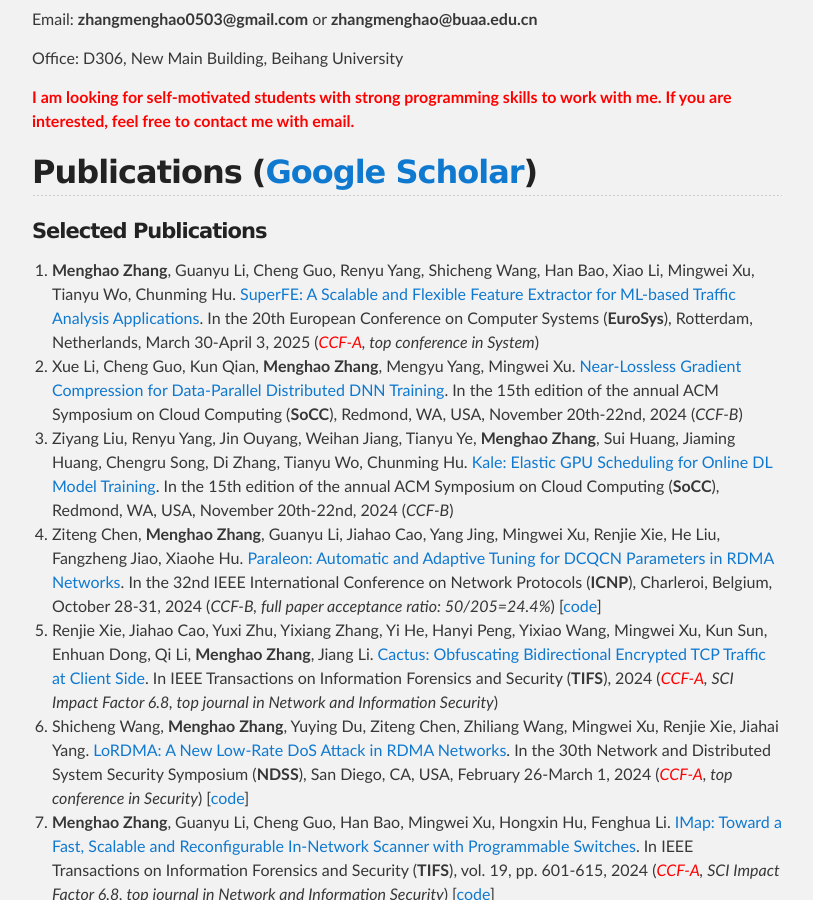
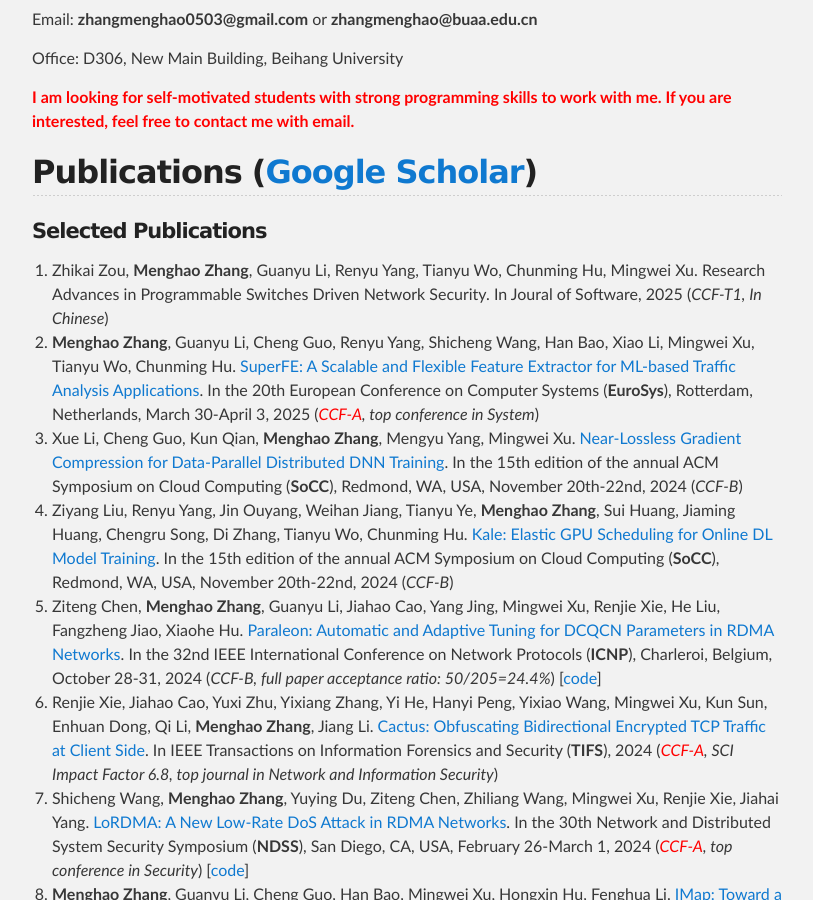
Before and after one commit to zhangmenghao/zhangmenghao.github.io, a Jekyll site: the page built from index.md, in a window 1280 px wide and 900 px high, scrolled down 956 px. Shown: the whole window, without its empty margins (233-1046 px from the left). Built offline with Jekyll 4.4.1, drawn with Linux system fonts in a browser that asks for light colours; some of the changed text lies outside the part shown.

Commit message:
Modify P4 sec survey

```diff
--- a/index.md
+++ b/index.md
@@ -43,6 +43,9 @@ Office: D306, New Main Building, Beihang University
 ## Publications ([Google Scholar](https://scholar.google.com/citations?user=fv-p85gAAAAJ&hl=zh-CN))
 <!-- (* indicates that I am the corresponding author) -->
 #### Selected Publications
+21. Zhikai Zou, __Menghao Zhang__, Guanyu Li, Renyu Yang, Tianyu Wo, Chunming Hu, Mingwei Xu.
+Research Advances in Programmable Switches Driven Network Security.
+In Joural of Software, 2025 (*CCF-T1, In Chinese*)
 20. __Menghao Zhang__, Guanyu Li, Cheng Guo, Renyu Yang, Shicheng Wang, Han Bao, Xiao Li, Mingwei Xu, Tianyu Wo, Chunming Hu.
 [SuperFE: A Scalable and Flexible Feature Extractor for ML-based Traffic Analysis Applications](./papers/EuroSys2024-SuperFE.pdf).
 In the 20th European Conference on Computer Systems (**EuroSys**), Rotterdam, Netherlands, March 30-April 3, 2025 (*<font color='red'>CCF-A</font>, top conference in System*)
```
Also changed, not shown: other parts of index.md (+0 -3 lines).
